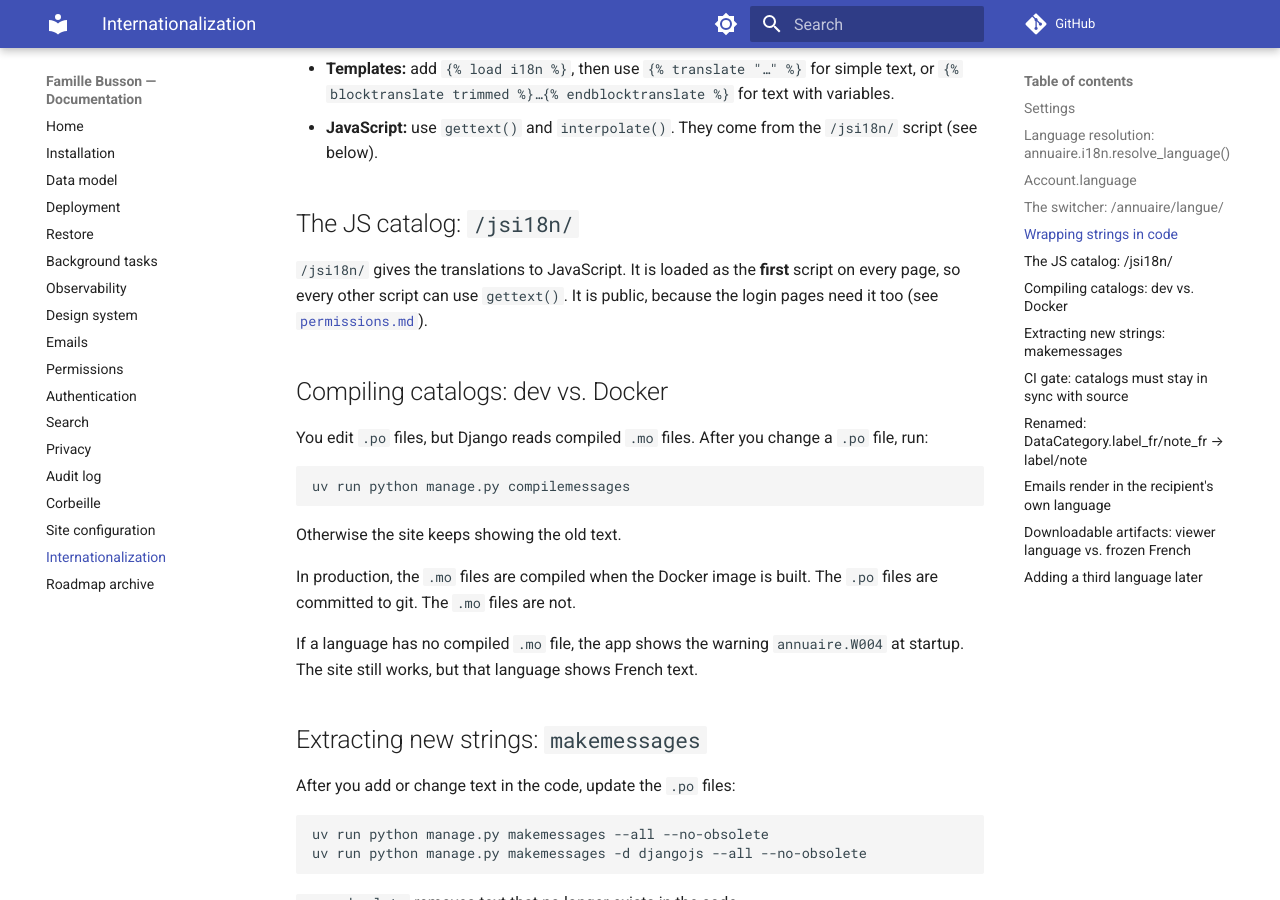
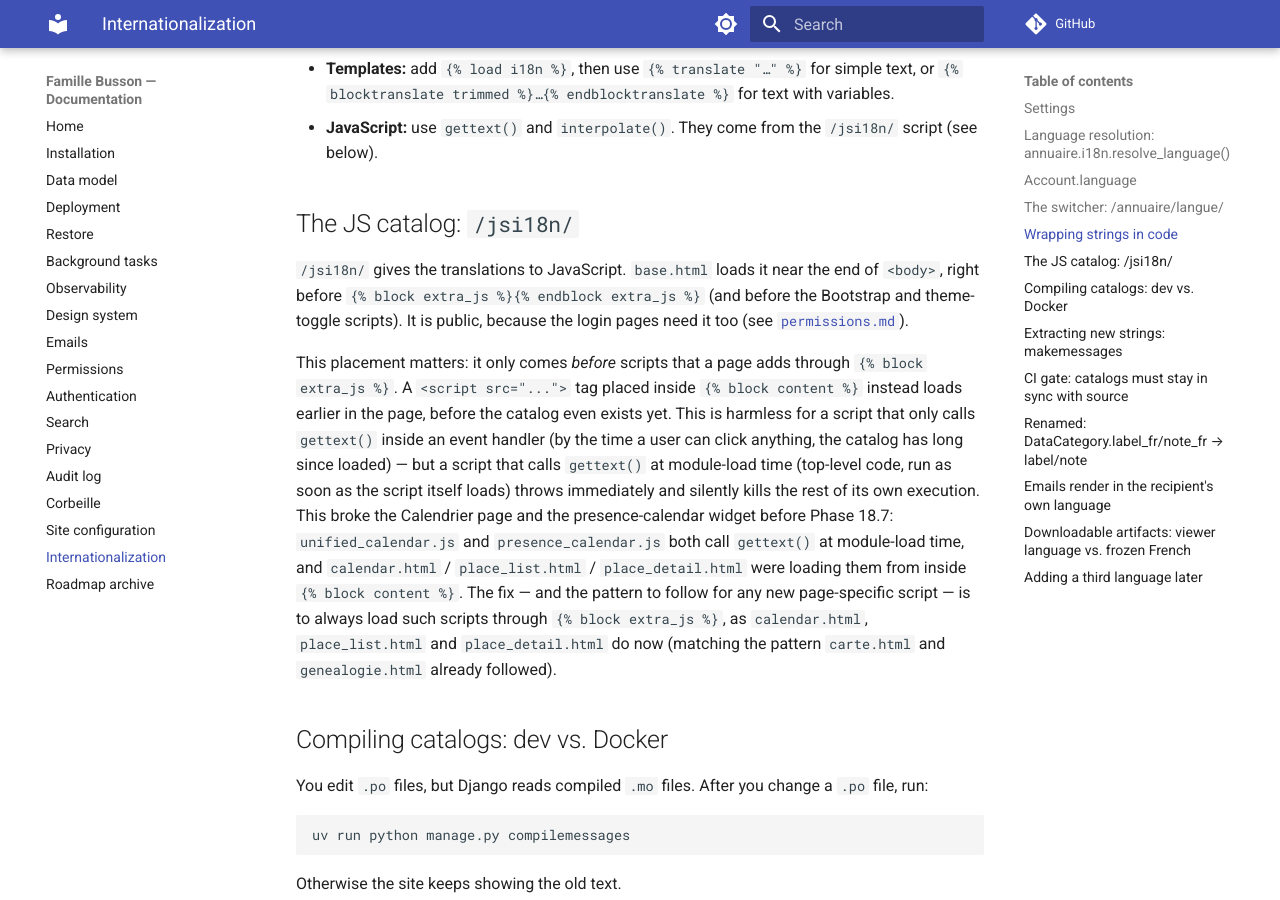
Before and after one commit to reboulip/famille-busson, an MkDocs documentation site: the page built from docs/i18n.md, in a window 1280 px wide and 900 px high, scrolled down 1590 px. Built offline with MkDocs 1.6.1 and Material for MkDocs 9.7.7, drawn with Linux system fonts in a browser that asks for light colours; comment, search, counter and statistics services are not loaded.

Commit message:
docs: sync documentation for Phase 18
- docs/authentication.md, docs/permissions.md, docs/deployment.md,
  docs/data_model.md: verified against waves 1-3, already accurate
  (updated inline by the implementer alongside the relevant item).
- docs/i18n.md: corrected a false claim that the /jsi18n/ catalog loads as
  the first script on every page -- it only precedes scripts added via
  {% block extra_js %}, which is exactly what caused 18.7's bug (a script
  loaded from {% block content %} calling gettext() at module-load time).

Co-Authored-By: Claude Sonnet 5 <noreply@anthropic.com>
Claude-Session: https://claude.ai/code/session_01LKqbc8GadcfevzdMoVzYcU

```diff
--- a/docs/i18n.md
+++ b/docs/i18n.md
@@ -65,9 +65,25 @@ All text shown to users must be marked for translation:
 
 ## The JS catalog: `/jsi18n/`
 
-`/jsi18n/` gives the translations to JavaScript. It is loaded as the **first** script
-on every page, so every other script can use `gettext()`. It is public, because the
-login pages need it too (see [`permissions.md`](permissions.md)).
+`/jsi18n/` gives the translations to JavaScript. `base.html` loads it near the end of
+`<body>`, right before `{% block extra_js %}{% endblock extra_js %}` (and before the
+Bootstrap and theme-toggle scripts). It is public, because the login pages need it too
+(see [`permissions.md`](permissions.md)).
+
+This placement matters: it only comes *before* scripts that a page adds through
+`{% block extra_js %}`. A `<script src="...">` tag placed inside `{% block content %}`
+instead loads earlier in the page, before the catalog even exists yet. This is harmless
+for a script that only calls `gettext()` inside an event handler (by the time a user can
+click anything, the catalog has long since loaded) — but a script that calls `gettext()`
+at module-load time (top-level code, run as soon as the script itself loads) throws
+immediately and silently kills the rest of its own execution. This broke the Calendrier
+page and the presence-calendar widget before Phase 18.7: `unified_calendar.js` and
+`presence_calendar.js` both call `gettext()` at module-load time, and `calendar.html` /
+`place_list.html` / `place_detail.html` were loading them from inside `{% block content
+%}`. The fix — and the pattern to follow for any new page-specific script — is to always
+load such scripts through `{% block extra_js %}`, as `calendar.html`, `place_list.html`
+and `place_detail.html` do now (matching the pattern `carte.html` and `genealogie.html`
+already followed).
 
 ## Compiling catalogs: dev vs. Docker
 
```
